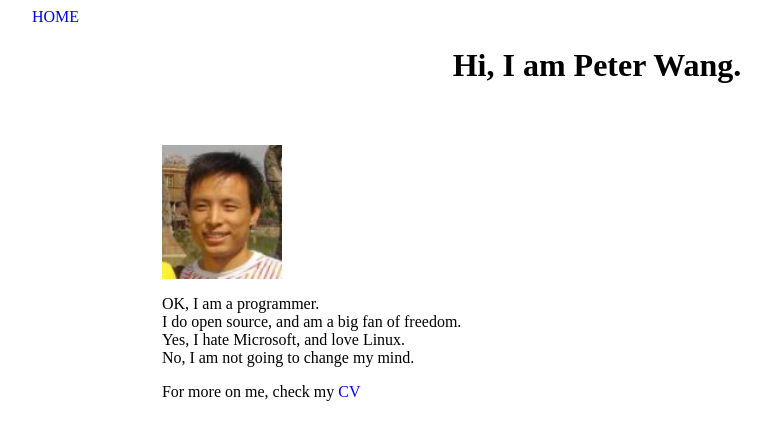
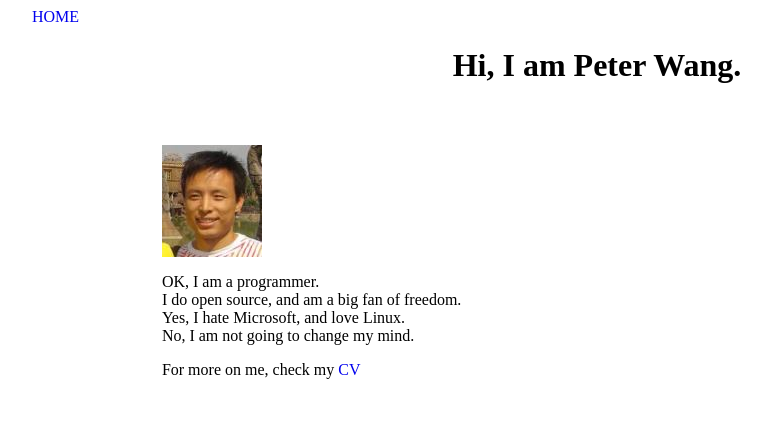
Before and after one commit to happypeter/happypeter.github.com, a Jekyll site: the page bio.html, which Jekyll copies as it is, in a window 1280 px wide. Shown: the top 440 px of the page, without its empty margins (18-789 px from the left). Built offline with Jekyll 4.4.1, drawn with Linux system fonts in a browser that asks for light colours; Markdown is read by kramdown in place of the engine named in the settings.

Commit message:
smaller image

```diff
--- a/bio.html
+++ b/bio.html
@@ -16,7 +16,7 @@
 <table width="100%"><tbody><tr><td width="10%"></td><td width="80%">
 
 <br />
-<img class='inset right' src='/images/peter.jpg' title='GitBeijing' alt='GitBeijing Logo' width='120px' />
+<img class='inset right' src='/images/peter.jpg' title='GitBeijing' alt='GitBeijing Logo' width='100px' />
 <p>
 OK, I am a programmer.<br>
 I do open source, and am a big fan of freedom.<br>
```
